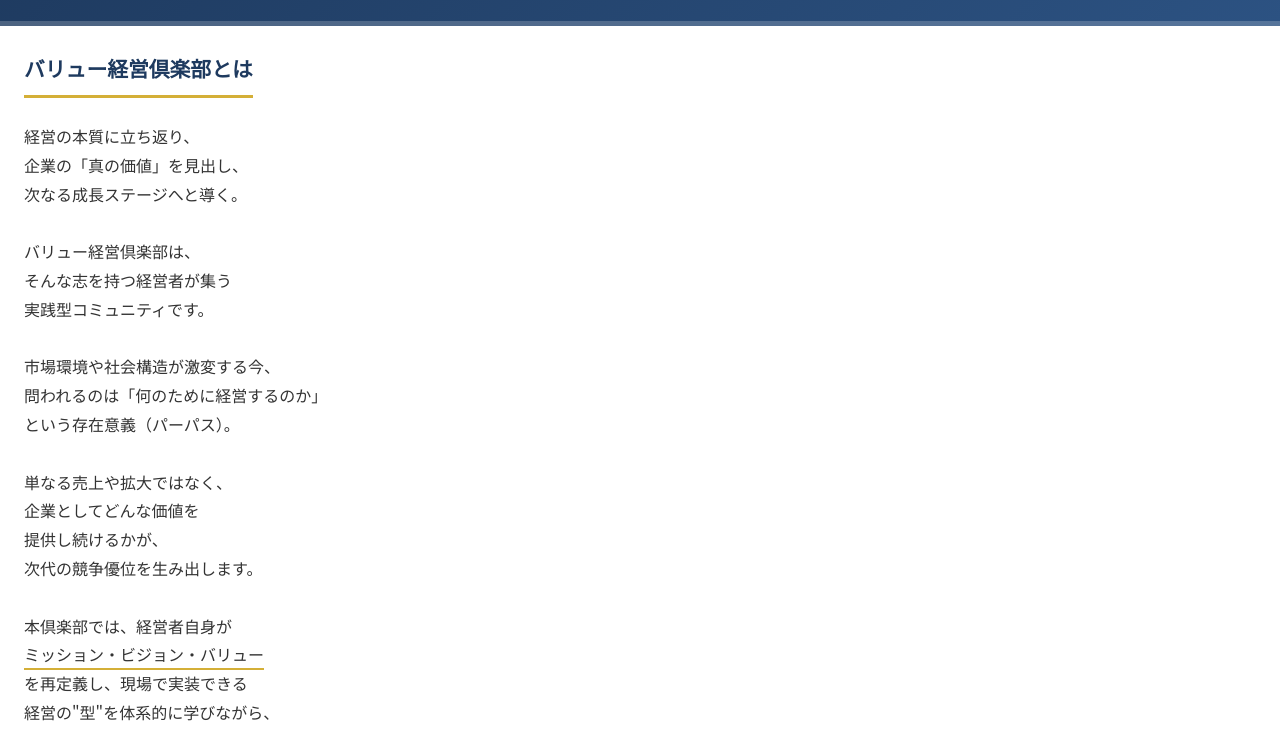
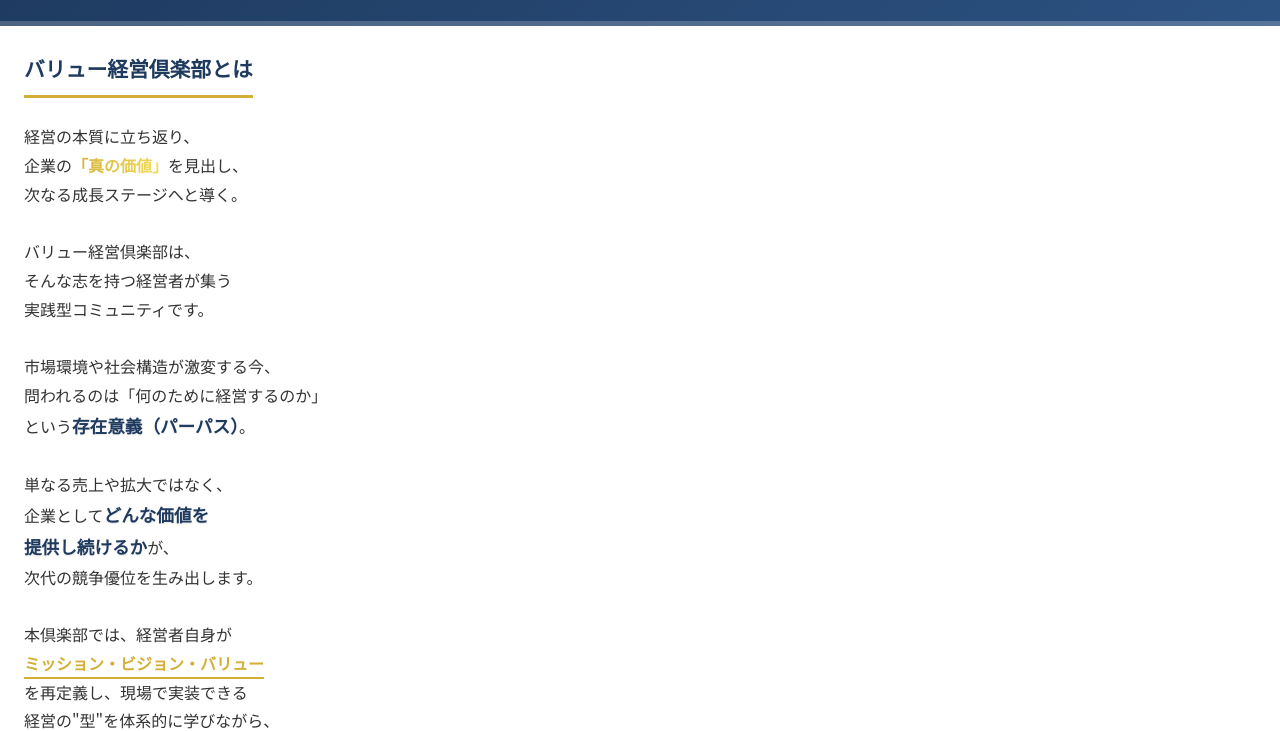
Before and after one commit to yuusakufagkabuiahbgg/usami, a plain HTML site: page index.html in a window 1280 px wide. Shown: the part 81-812 px from the top of the page. Drawn offline with Linux system fonts and the light colour scheme.

Commit message:
Update index.html

```diff
--- a/index.html
+++ b/index.html
@@ -117,14 +117,29 @@
             -webkit-background-clip: text;
             color: transparent;
             font-weight: 700;
-            white-space: nowrap;
         }
 
         .emphasis {
-            font-weight: 500;
+            font-weight: 700;
+            color: #d4af37;
             border-bottom: 2px solid #d4af37;
             padding-bottom: 2px;
-            white-space: nowrap;
+        }
+
+        .strong-emphasis {
+            font-weight: 700;
+            color: #1e3a5f;
+            font-size: 1.1em;
+            text-shadow: 0 1px 2px rgba(0,0,0,0.1);
+        }
+
+        .value-text {
+            background: linear-gradient(135deg, #d4af37, #f6e05e);
+            color: white;
+            padding: 3px 8px;
+            border-radius: 4px;
+            font-weight: 700;
+            box-shadow: 0 2px 4px rgba(212,175,55,0.3);
         }
 
         .decoration {
@@ -208,7 +223,7 @@
                 <div class="document-title">バリュー経営倶楽部とは</div>
 
                 <div class="document-paragraph">
-                    経営の本質に立ち返り、<br>企業の「真の価値」を見出し、<br>次なる成長ステージへと導く。
+                    経営の本質に立ち返り、<br>企業の<span class="highlight">「真の価値」</span>を見出し、<br>次なる成長ステージへと導く。
                 </div>
 
                 <div class="document-paragraph">
@@ -216,11 +231,11 @@
                 </div>
 
                 <div class="document-paragraph">
-                    市場環境や社会構造が激変する今、<br>問われるのは「何のために経営するのか」<br>という存在意義（パーパス）。
+                    市場環境や社会構造が激変する今、<br>問われるのは「何のために経営するのか」<br>という<span class="strong-emphasis">存在意義（パーパス）</span>。
                 </div>
 
                 <div class="document-paragraph">
-                    単なる売上や拡大ではなく、<br>企業としてどんな価値を<br>提供し続けるかが、<br>次代の競争優位を生み出します。
+                    単なる売上や拡大ではなく、<br>企業として<span class="strong-emphasis">どんな価値を<br>提供し続けるか</span>が、<br>次代の競争優位を生み出します。
                 </div>
 
                 <div class="document-paragraph">
```
